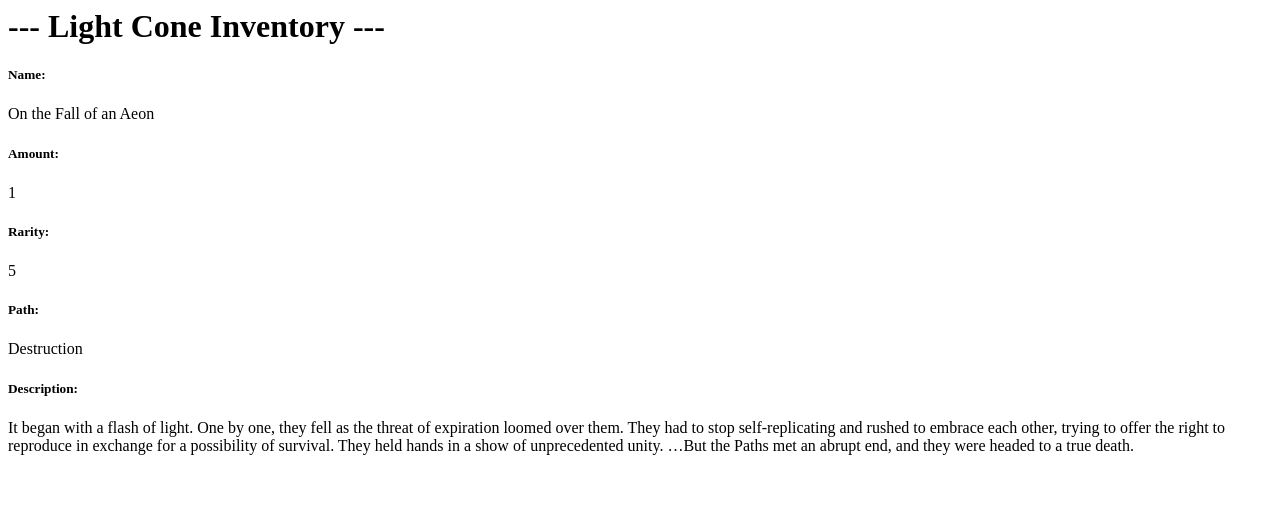
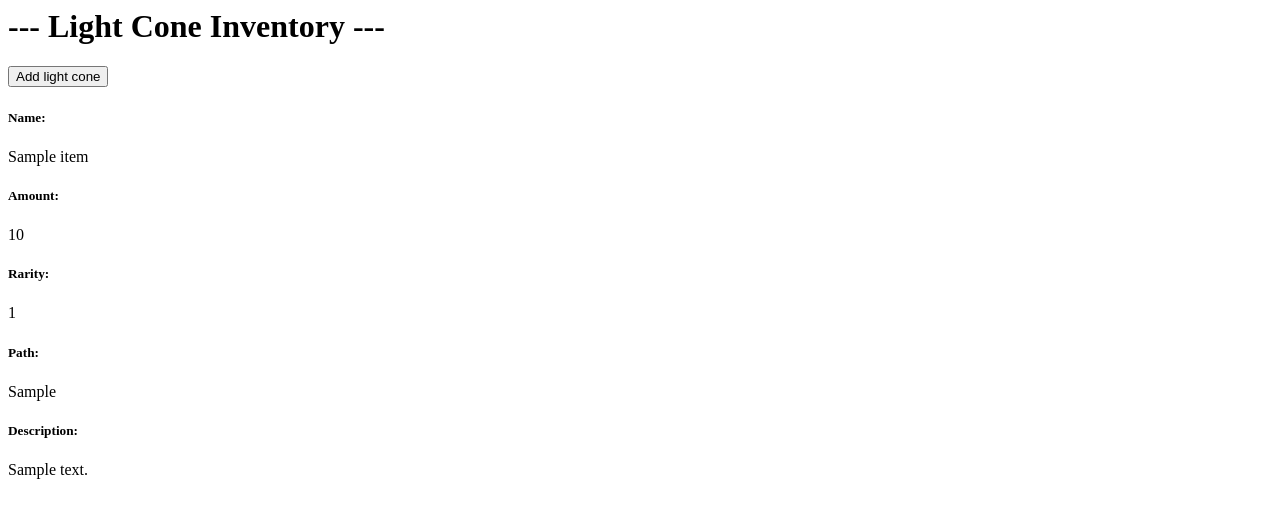
Before and after one commit to adipppp/light-cones, a Django app: page /main/ in a window 1280 px wide. Shown: the top 518 px of the page. Run offline with Django 4.2, Linux system fonts and the light colour scheme; tables that the repository leaves empty hold one stand-in row (values such as "Sample post").

Commit message:
checkpoint tugas 3

```diff
--- a/main/templates/main.html
+++ b/main/templates/main.html
@@ -1,12 +1,18 @@
 <h1>--- Light Cone Inventory ---</h1>
 
-<h5>Name: </h5>
-<p>{{ name }}</p>
-<h5>Amount: </h5>
-<p>{{ amount }}</p>
-<h5>Rarity: </h5>
-<p>{{ rarity }}</p>
-<h5>Path: </h5>
-<p>{{ path }}</p>
-<h5>Description: </h5>
-<p>{{ description }}</p>
+<a href="/main/add-light-cone">
+  <button>Add light cone</button>
+</a>
+
+{% for light_cone in light_cone_list %}
+<h5>Name:</h5>
+<p>{{ light_cone.name }}</p>
+<h5>Amount:</h5>
+<p>{{ light_cone.amount }}</p>
+<h5>Rarity:</h5>
+<p>{{ light_cone.rarity }}</p>
+<h5>Path:</h5>
+<p>{{ light_cone.path }}</p>
+<h5>Description:</h5>
+<p>{{ light_cone.description }}</p>
+{% endfor %}
--- a/main/urls.py
+++ b/main/urls.py
@@ -1,8 +1,13 @@
 from django.urls import path
-from main.views import show_main
+from main.views import add_light_cone, show_main, show_json, show_json_by_id, show_xml, show_xml_by_id
 
 app_name = 'main'
 
 urlpatterns = [
     path('', show_main, name='show_main'),
+    path('add-light-cone', add_light_cone, name='add_light_cone'),
+    path('xml', show_xml, name='show_xml'),
+    path('json', show_json, name='show_json'),
+    path('xml/<int:id>', show_xml_by_id, name='show_xml_by_id'),
+    path('json/<int:id>', show_json_by_id, name='show_json_by_id'),
 ]
--- a/main/views.py
+++ b/main/views.py
@@ -1,19 +1,48 @@
+from django.core import serializers
+from django.http import HttpRequest, HttpResponse, HttpResponseRedirect
 from django.shortcuts import render
+from main.models import Item
 
 # Create your views here.
-def show_main(request):
+def show_main(request: HttpRequest):
+    light_cone_list = Item.objects.all()
+
     context = {
-        'name': 'On the Fall of an Aeon',
-        'amount': 1,
-        'rarity': 5,
-        'path': 'Destruction',
-        'description': '''
-            It began with a flash of light.
-            One by one, they fell as the threat of expiration loomed over them.
-            They had to stop self-replicating and rushed to embrace each other, trying to offer the right to reproduce in exchange for a possibility of survival.
-            They held hands in a show of unprecedented unity.
-            …But the Paths met an abrupt end, and they were headed to a true death.
-            '''
+        "light_cone_list": light_cone_list
     }
 
     return render(request, "main.html", context)
+
+def add_light_cone(request: HttpRequest):
+    if (request.method == "GET"):
+        return render(request, "add_light_cone.html")
+    elif (request.method == "POST"):
+        post_data = list(request.POST.items())
+        kwargs = {}
+        for i in post_data:
+            if i[0] == "csrfmiddlewaretoken":
+                continue
+            if i[1] == '':
+                return HttpResponseRedirect("/main/")
+            kwargs[i[0]] = i[1]
+
+        item = Item(**kwargs)
+        item.save()
+
+        return HttpResponseRedirect("/main/")
+
+def show_xml(request):
+    data = Item.objects.all()
+    return HttpResponse(serializers.serialize("xml", data), content_type="application/xml")
+
+def show_json(request):
+    data = Item.objects.all()
+    return HttpResponse(serializers.serialize("json", data), content_type="application/json")
+
+def show_xml_by_id(request, id):
+    data = Item.objects.filter(pk=id)
+    return HttpResponse(serializers.serialize("xml", data), content_type="application/xml")
+
+def show_json_by_id(request, id):
+    data = Item.objects.filter(pk=id)
+    return HttpResponse(serializers.serialize("json", data), content_type="application/json")
```
Also changed, not shown: main/templates/add_light_cone.html (added, +25 -0 lines), README.md.
